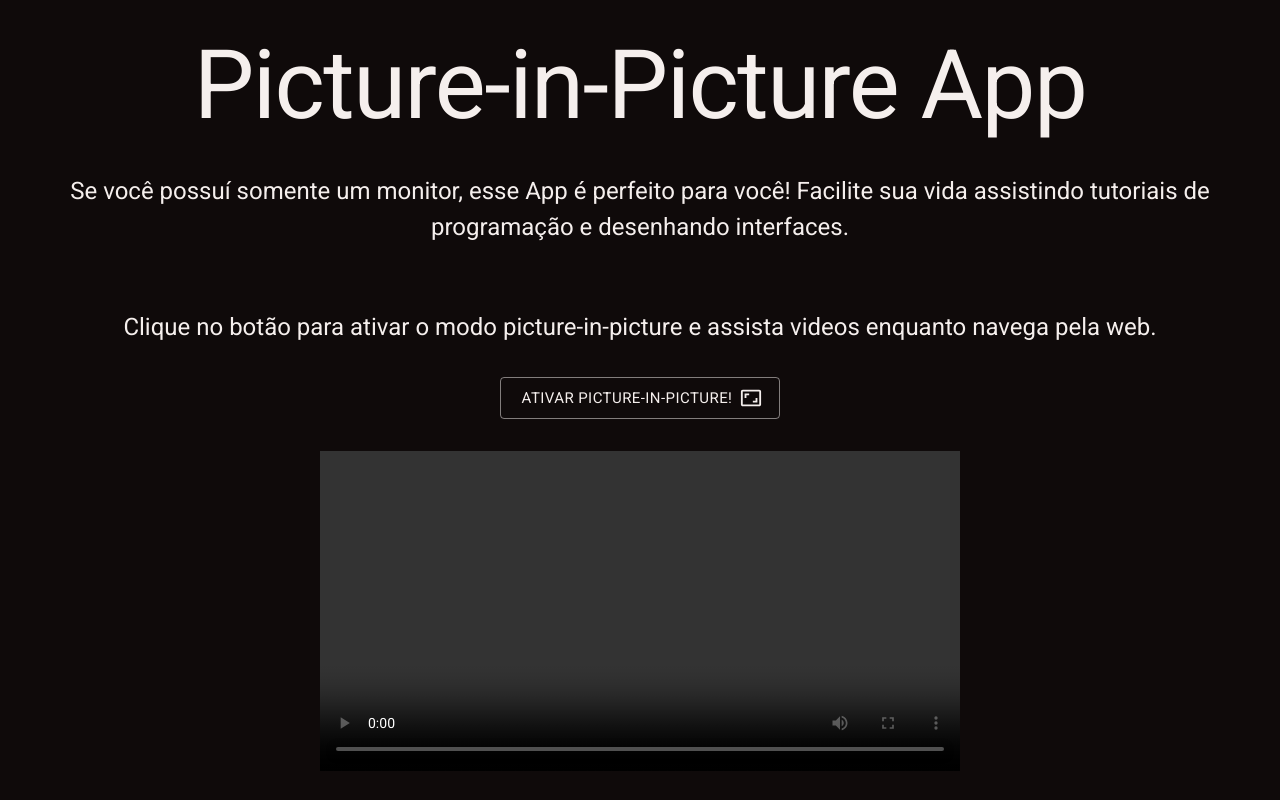
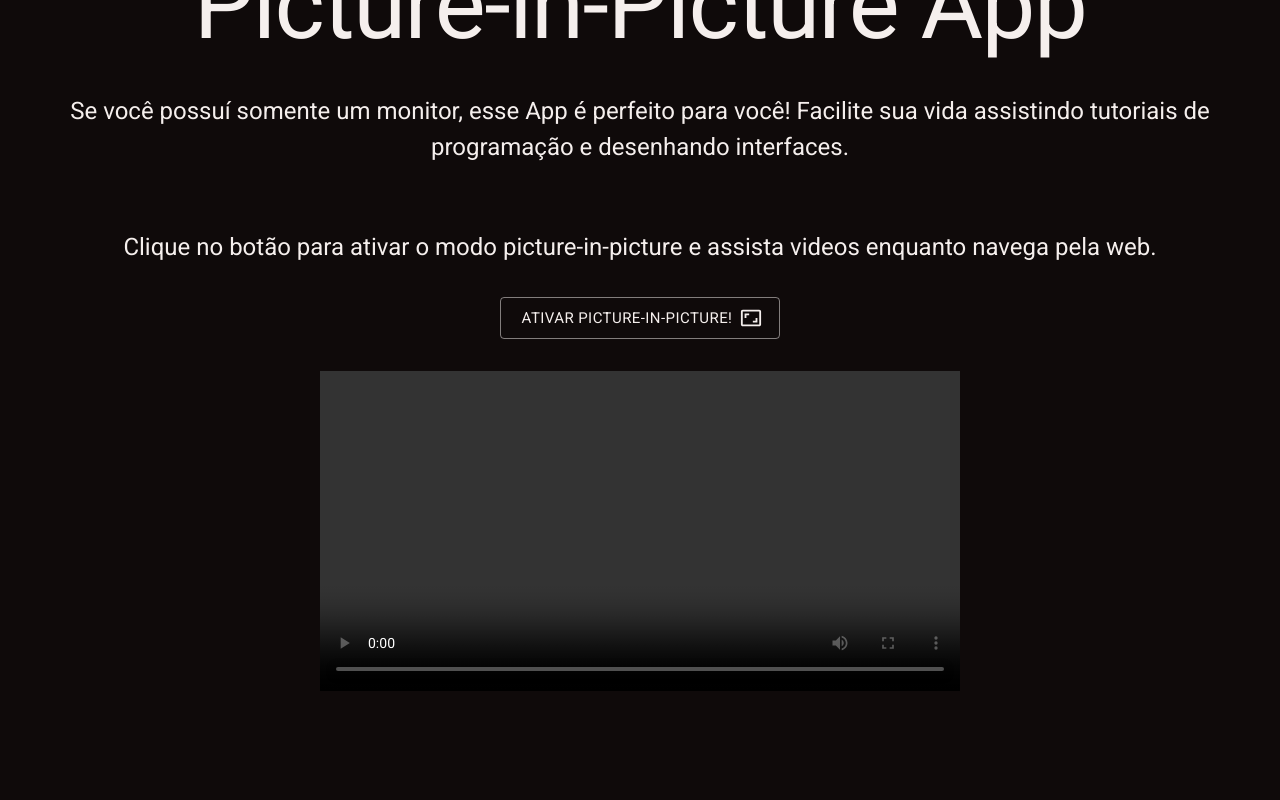
Before and after one commit to Luiz-Hen-Reis/picture-in-picture-app, a Next.js app: page / in a window 1280 px wide. Built offline with nearby package versions, Linux system fonts and the light colour scheme.

Commit message:
adding some padding to the screen

```diff
--- a/src/app/page.tsx
+++ b/src/app/page.tsx
@@ -36,7 +36,7 @@ export default function Home() {
         justifyContent="center"
         alignItems="center"
         direction="column"
-        sx={{ height: "100vh", bgcolor: "primary.main" }}
+        sx={{ height: "100vh", bgcolor: "primary.main", pb: "10rem" }}
       >
         <Typography variant="h1">Picture-in-Picture App</Typography>
         <Box
```
